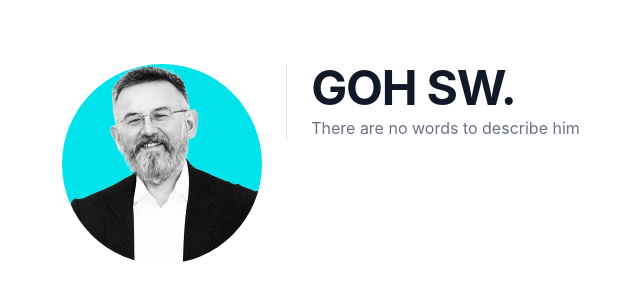
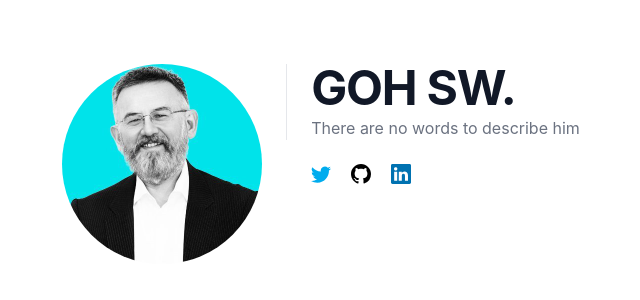
Before and after one commit to gsw85/public-website, a Next.js app: page / in a window 1280 px wide. Shown: the part 236-536 px from the top of the page, without its empty margins (319-959 px from the left). Built offline with nearby package versions, Linux system fonts and the light colour scheme.

Commit message:
update icons

```diff
--- a/package.json
+++ b/package.json
@@ -9,7 +9,6 @@
     "lint": "next lint"
   },
   "dependencies": {
-    "bootstrap-icons": "^1.9.1",
     "next": "12.3.1",
     "react": "18.2.0",
     "react-dom": "18.2.0"
--- a/pages/index.js
+++ b/pages/index.js
@@ -32,21 +32,44 @@
                     target="_blank"
                     rel="noreferrer"
                   >
-                    <div className="h-5 w-5 mr-2 text-twitter hover:text-sky-600" />
+                    <svg
+                      xmlns="http://www.w3.org/2000/svg"
+                      fill="currentColor"
+                      className="h-5 w-5 mr-2 text-twitter hover:text-sky-600 fill-current"
+                      viewBox="0 0 16 16"
+                    >
+                      <path d="M5.026 15c6.038 0 9.341-5.003 9.341-9.334 0-.14 0-.282-.006-.422A6.685 6.685 0 0 0 16 3.542a6.658 6.658 0 0 1-1.889.518 3.301 3.301 0 0 0 1.447-1.817 6.533 6.533 0 0 1-2.087.793A3.286 3.286 0 0 0 7.875 6.03a9.325 9.325 0 0 1-6.767-3.429 3.289 3.289 0 0 0 1.018 4.382A3.323 3.323 0 0 1 .64 6.575v.045a3.288 3.288 0 0 0 2.632 3.218 3.203 3.203 0 0 1-.865.115 3.23 3.23 0 0 1-.614-.057 3.283 3.283 0 0 0 3.067 2.277A6.588 6.588 0 0 1 .78 13.58a6.32 6.32 0 0 1-.78-.045A9.344 9.344 0 0 0 5.026 15z" />
+                    </svg>
                   </a>
                   <a
                     href="https://github.com/gsw85"
                     target="_blank"
                     rel="noreferrer"
                   >
-                    <div className="h-5 w-5 mr-2 text-black hover:text-gray-700" />
+                    <svg
+                      xmlns="http://www.w3.org/2000/svg"
+                      fill="currentColor"
+                      className="h-5 w-5 mr-2 text-black hover:text-gray-700 fill-current"
+                      viewBox="0 0 16 16"
+                    >
+                      <path d="M8 0C3.58 0 0 3.58 0 8c0 3.54 2.29 6.53 5.47 7.59.4.07.55-.17.55-.38 0-.19-.01-.82-.01-1.49-2.01.37-2.53-.49-2.69-.94-.09-.23-.48-.94-.82-1.13-.28-.15-.68-.52-.01-.53.63-.01 1.08.58 1.23.82.72 1.21 1.87.87 2.33.66.07-.52.28-.87.51-1.07-1.78-.2-3.64-.89-3.64-3.95 0-.87.31-1.59.82-2.15-.08-.2-.36-1.02.08-2.12 0 0 .67-.21 2.2.82.64-.18 1.32-.27 2-.27.68 0 1.36.09 2 .27 1.53-1.04 2.2-.82 2.2-.82.44 1.1.16 1.92.08 2.12.51.56.82 1.27.82 2.15 0 3.07-1.87 3.75-3.65 3.95.29.25.54.73.54 1.48 0 1.07-.01 1.93-.01 2.2 0 .21.15.46.55.38A8.012 8.012 0 0 0 16 8c0-4.42-3.58-8-8-8z" />
+                    </svg>
                   </a>
                   <a
                     href="https://my.linkedin.com/in/gsw85"
                     target="_blank"
                     rel="noreferrer"
                   >
-                    <div className="h-5 w-5 mr-2 text-linkedin hover:text-cyan-900" />
+                    <svg
+                      xmlns="http://www.w3.org/2000/svg"
+                      width="16"
+                      height="16"
+                      fill="currentColor"
+                      className="h-5 w-5 mr-2 text-linkedin hover:text-cyan-900"
+                      viewBox="0 0 16 16"
+                    >
+                      <path d="M0 1.146C0 .513.526 0 1.175 0h13.65C15.474 0 16 .513 16 1.146v13.708c0 .633-.526 1.146-1.175 1.146H1.175C.526 16 0 15.487 0 14.854V1.146zm4.943 12.248V6.169H2.542v7.225h2.401zm-1.2-8.212c.837 0 1.358-.554 1.358-1.248-.015-.709-.52-1.248-1.342-1.248-.822 0-1.359.54-1.359 1.248 0 .694.521 1.248 1.327 1.248h.016zm4.908 8.212V9.359c0-.216.016-.432.08-.586.173-.431.568-.878 1.232-.878.869 0 1.216.662 1.216 1.634v3.865h2.401V9.25c0-2.22-1.184-3.252-2.764-3.252-1.274 0-1.845.7-2.165 1.193v.025h-.016a5.54 5.54 0 0 1 .016-.025V6.169h-2.4c.03.678 0 7.225 0 7.225h2.4z" />
+                    </svg>
                   </a>
                 </div>
               </div>
```
Also changed, not shown: 2 other files (tests, documents, lock files or other folders).
